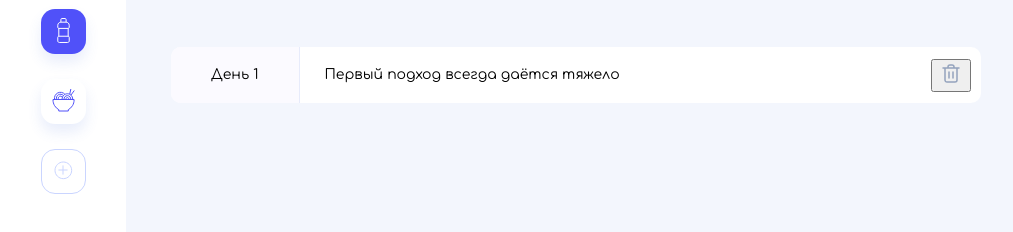
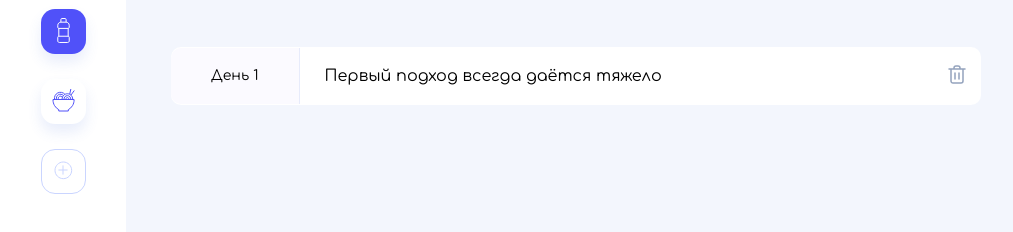
Before and after one commit to decorix/to-do-list, a plain HTML site: page index.html in a window 1280 px wide. Shown: the part 146-378 px from the top of the page, without its empty margins (0-1013 px from the left). Drawn offline with Linux system fonts and the light colour scheme.

Commit message:
style delete button

```diff
--- a/styles/index.css
+++ b/styles/index.css
@@ -160,12 +160,21 @@ main {
 }
 
 .habbit__comment {
-    font-size: 14px;
-    line-height: 16px;
+    font-size: 16px;
+    line-height: 18px;
     padding: 20px 25px;
 }
 
 .habbit__delete {
     margin-left: auto;
     margin-right: 10px;
+    background: none;
+    border: none;
+    cursor: pointer;
+    border-radius: 5px;
+    padding: 2px;
 }
+
+.habbit__delete:hover {
+    background: #eff2ff;
+}
```
